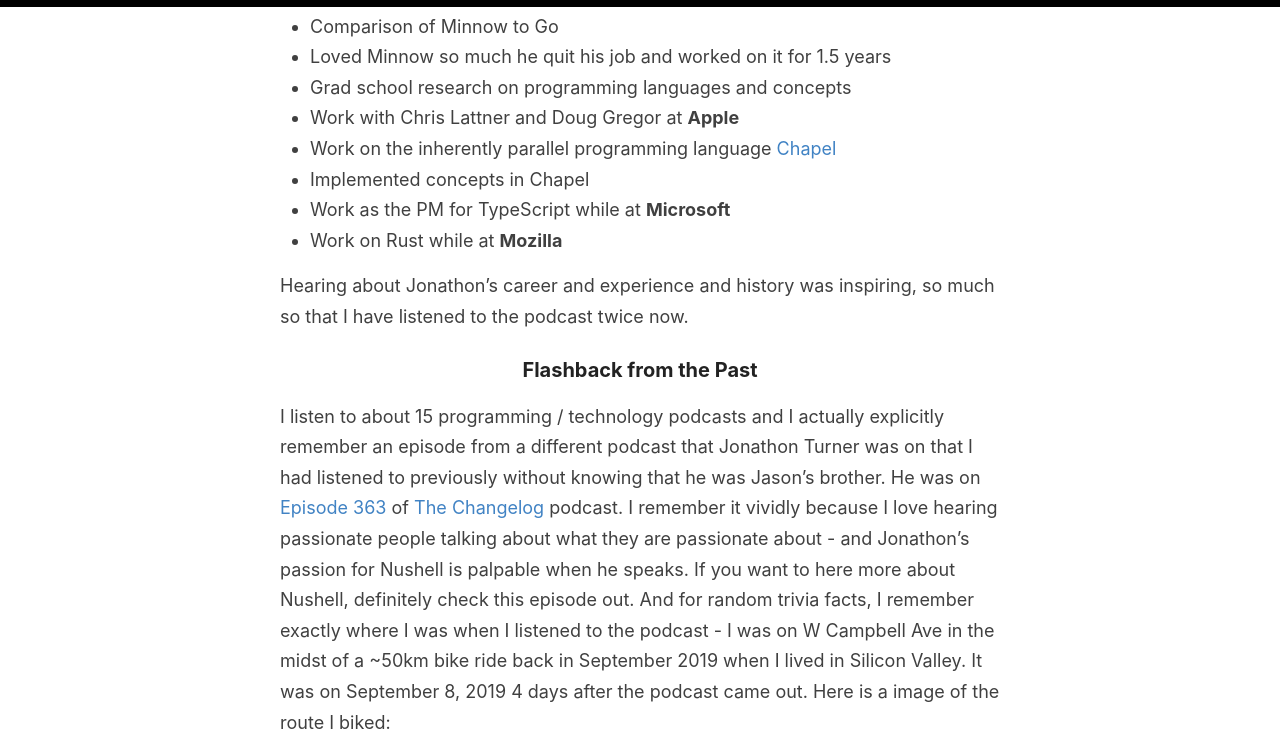
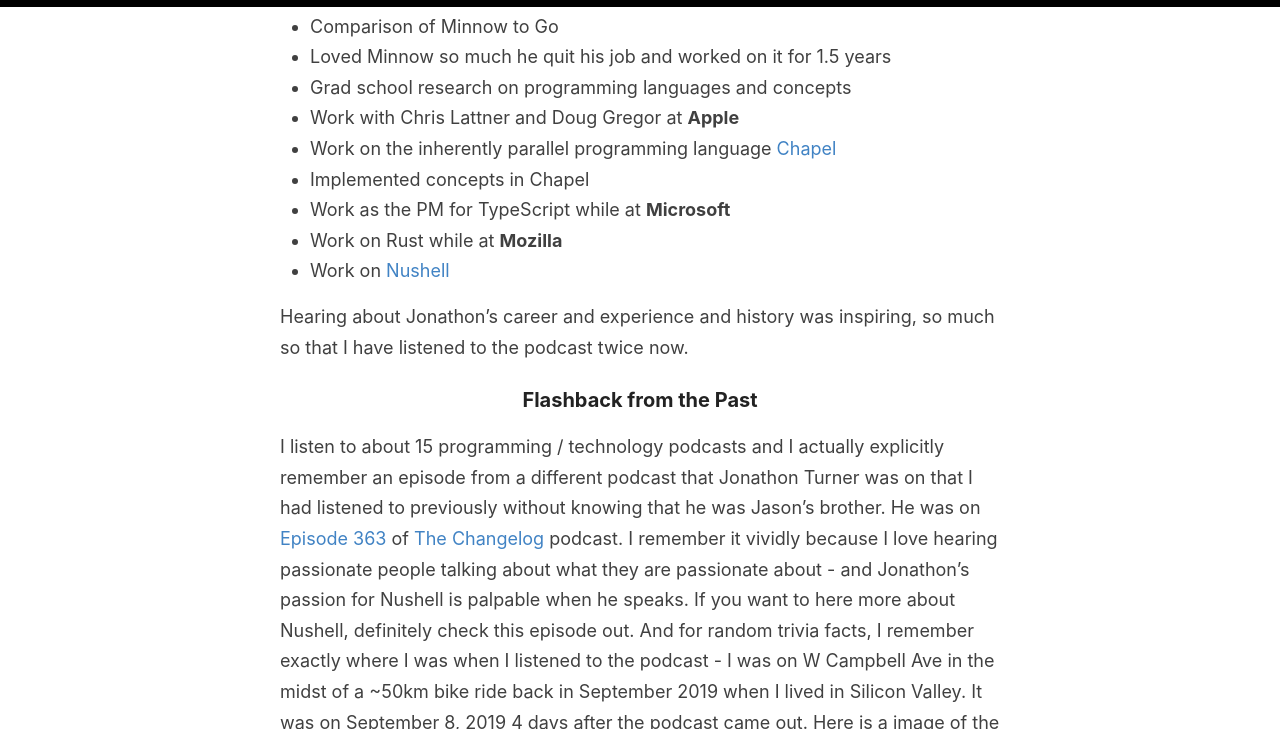
Before and after one commit to codereport/codereport.github.io, a Jekyll site: the page built from _posts/2020-04-10-CppCastEpisode242IsAwesome.md, in a window 1280 px wide and 900 px high, scrolled down 1835 px, cut to the strip 0-729 px from the top of the window. Built offline with Jekyll 4.4.1, drawn with Linux system fonts in a browser that asks for light colours.

Commit message:
Update 2020-04-10-CppCastEpisode242IsAwesome.md

```diff
--- a/_posts/2020-04-10-CppCastEpisode242IsAwesome.md
+++ b/_posts/2020-04-10-CppCastEpisode242IsAwesome.md
@@ -40,6 +40,7 @@
 * Implemented concepts in Chapel
 * Work as the PM for TypeScript while at **Microsoft**
 * Work on Rust while at **Mozilla**
+* Work on [Nushell](https://www.nushell.sh/)
 
 Hearing about Jonathon's career and experience and history was inspiring, so much so that I have listened to the podcast twice now.
 
```
